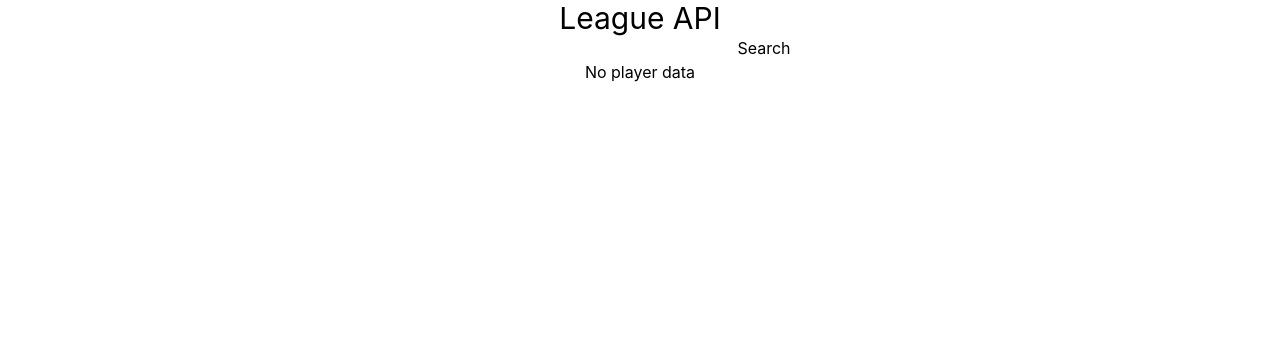
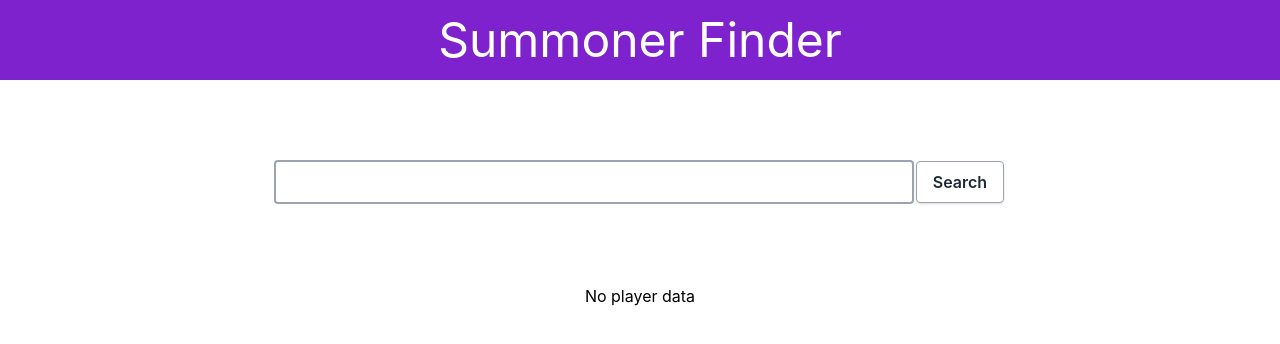
Before and after one commit to Nam3loc/LeagueOfLegends_API, a React (Create React App) app: page / in a window 1280 px wide. Shown: the top 344 px of the page. Built offline with nearby package versions, Linux system fonts and the light colour scheme.

Commit message:
finished a very basic css layout

```diff
--- a/src/App.js
+++ b/src/App.js
@@ -7,7 +7,7 @@ function App() {
   const [ searchText, setSearchText ] = useState('')
   const [ playerData, setPlayerData ] = useState({})
   // const apiKey = process.env.RIOT_API_KEY;
-  const apiKey = "RGAPI-2643774c-bce0-4723-899a-ed20b153a6a4l";
+  const apiKey = "RGAPI-2643774c-bce0-4723-899a-ed20b153a6a4";
 
   function searchForPlayer(evt) {
     // Set up the correct API call
@@ -26,15 +26,17 @@ function App() {
   return (
     <div className="App">
       <div className='container'>
-        <h3 className='font-header text-3xl'>League API</h3>
-        <input type='text' onChange={evt => setSearchText(evt.target.value)}></input>
-        <button onClick={evt => searchForPlayer(evt)}>Search</button>
+        <h3 className='w-screen h-20 text-5xl flex justify-center items-center text-white bg-purple-700 mb-20'>Summoner Finder</h3>
+        <input className='w-2/4 h-11 border-solid rounded border-gray-400 border-2 mb-20' type='text' onChange={evt => setSearchText(evt.target.value)}></input>
+        <button className=' bg-white hover:bg-gray-100 text-gray-800 font-semibold py-2 px-4 mx-0.5 border border-gray-400 rounded shadow' onClick={evt => searchForPlayer(evt)}>Search</button>
       </div>
       {JSON.stringify(playerData) != '{}'
       ?
       <>
         <p>{playerData.name}</p>
-        <img width="100" height="100" src={`http://ddragon.leagueoflegends.com/cdn/13.8.1/img/profileicon/${playerData.profileIconId}.png`}></img>
+        <div className='flex justify-center items-center'>
+          <img className='w-100px h-100px' src={`http://ddragon.leagueoflegends.com/cdn/13.8.1/img/profileicon/${playerData.profileIconId}.png`}></img>
+        </div>
         <p>Summoner Level {playerData.summonerLevel}</p>
       </>
       :
```
